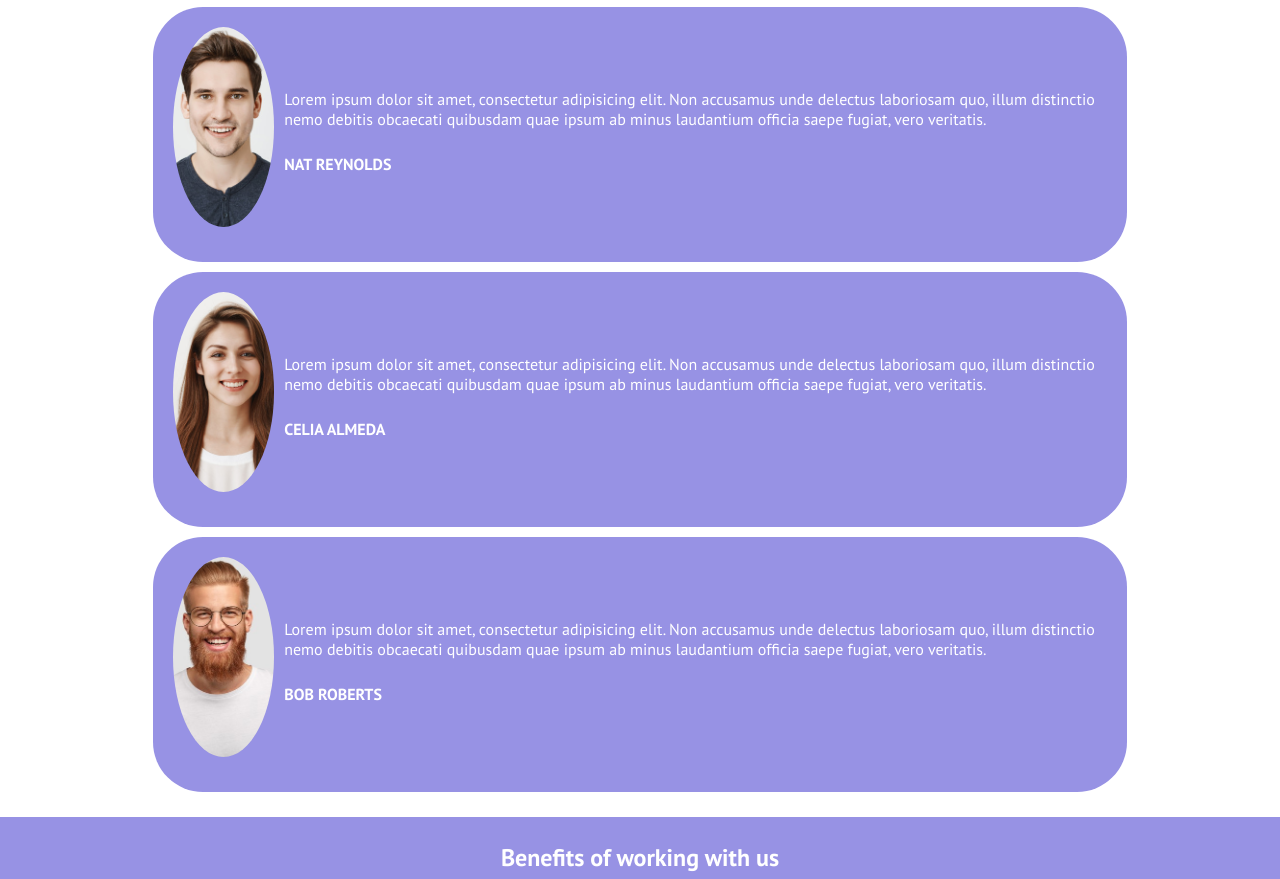
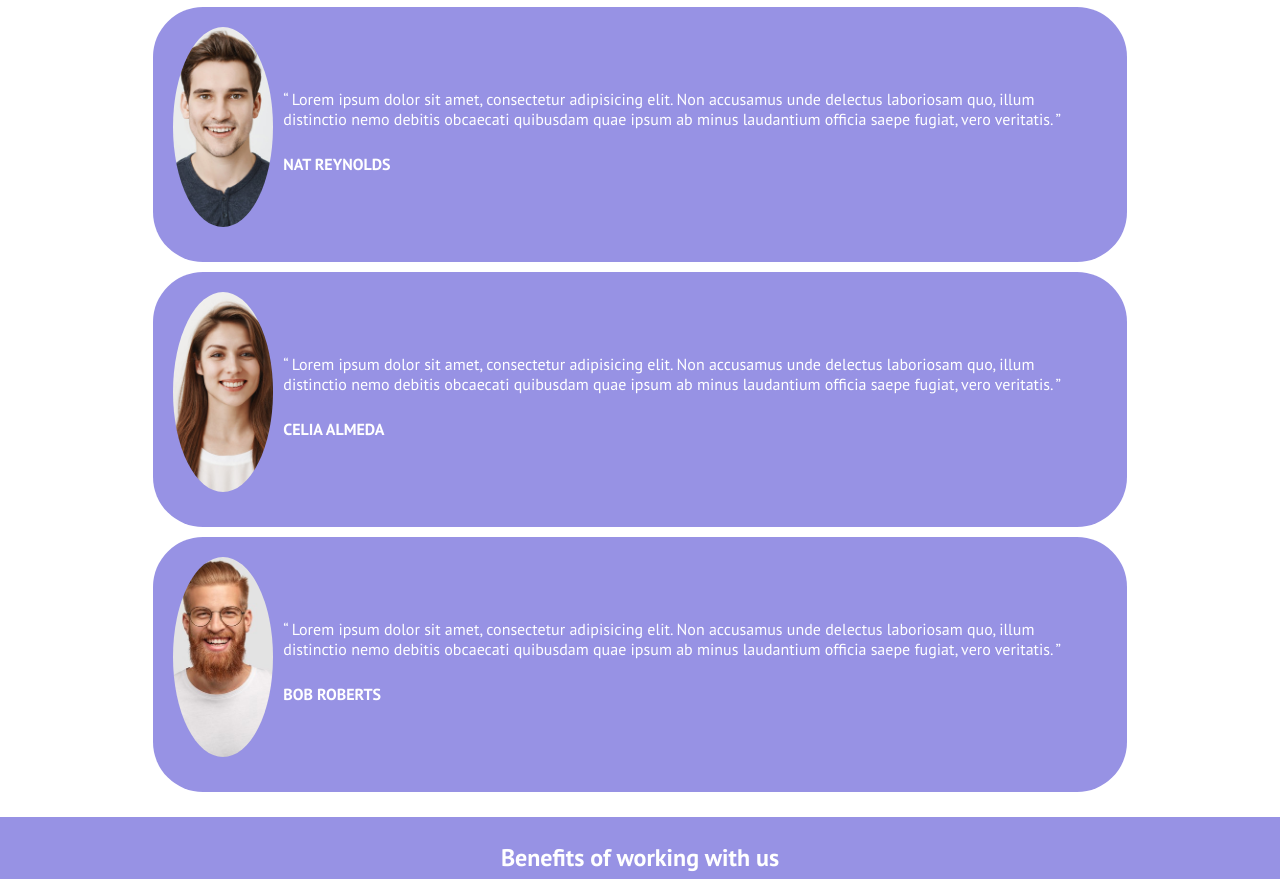
Before and after one commit to Plvmmu10/htmlcss-responsive-layout, a plain HTML site: page index.html in a window 1280 px wide. Shown: the part 1679-2558 px from the top of the page. Drawn offline with Linux system fonts and the light colour scheme.

Commit message:
added quotation marks in testimonial cards

```diff
--- a/index.html
+++ b/index.html
@@ -163,7 +163,7 @@
 
                     <h2>We are committed expert partners</h2>
 
-                    <p>Lorem ipsum dolor sit amet consectetur adipisicing elit. Optio quibusdam corrupti voluptatem iste ad recusandae incidunt eum aut ipsum blanditiis.</p>
+                    <p> Lorem ipsum dolor sit amet consectetur adipisicing elit. Optio quibusdam corrupti voluptatem iste ad recusandae incidunt eum aut ipsum blanditiis.</p>
                 </div>
 
                 <div class="card testimonial big-radius">
@@ -173,7 +173,7 @@
                     </div>
 
                     <div class="testimonial-content">
-                        <p>Lorem ipsum dolor sit amet, consectetur adipisicing elit. Non accusamus unde delectus laboriosam quo, illum distinctio nemo debitis obcaecati quibusdam quae ipsum ab minus laudantium officia saepe fugiat, vero veritatis.</p>
+                        <p>&ldquo; Lorem ipsum dolor sit amet, consectetur adipisicing elit. Non accusamus unde delectus laboriosam quo, illum distinctio nemo debitis obcaecati quibusdam quae ipsum ab minus laudantium officia saepe fugiat, vero veritatis. &rdquo;</p>
 
                         <p class="testimonial-name">Nat Reynolds</p>
                     </div>
@@ -186,7 +186,7 @@
                     </div>
 
                     <div class="testimonial-content">
-                        <p>Lorem ipsum dolor sit amet, consectetur adipisicing elit. Non accusamus unde delectus laboriosam quo, illum distinctio nemo debitis obcaecati quibusdam quae ipsum ab minus laudantium officia saepe fugiat, vero veritatis.</p>
+                        <p>&ldquo; Lorem ipsum dolor sit amet, consectetur adipisicing elit. Non accusamus unde delectus laboriosam quo, illum distinctio nemo debitis obcaecati quibusdam quae ipsum ab minus laudantium officia saepe fugiat, vero veritatis. &rdquo;</p>
 
                         <p class="testimonial-name">Celia Almeda</p>
                     </div>
@@ -199,7 +199,7 @@
                     </div>
 
                     <div class="testimonial-content">
-                        <p>Lorem ipsum dolor sit amet, consectetur adipisicing elit. Non accusamus unde delectus laboriosam quo, illum distinctio nemo debitis obcaecati quibusdam quae ipsum ab minus laudantium officia saepe fugiat, vero veritatis.</p>
+                        <p>&ldquo; Lorem ipsum dolor sit amet, consectetur adipisicing elit. Non accusamus unde delectus laboriosam quo, illum distinctio nemo debitis obcaecati quibusdam quae ipsum ab minus laudantium officia saepe fugiat, vero veritatis. &rdquo;</p>
 
                         <p class="testimonial-name">Bob Roberts</p>
                     </div>
```
